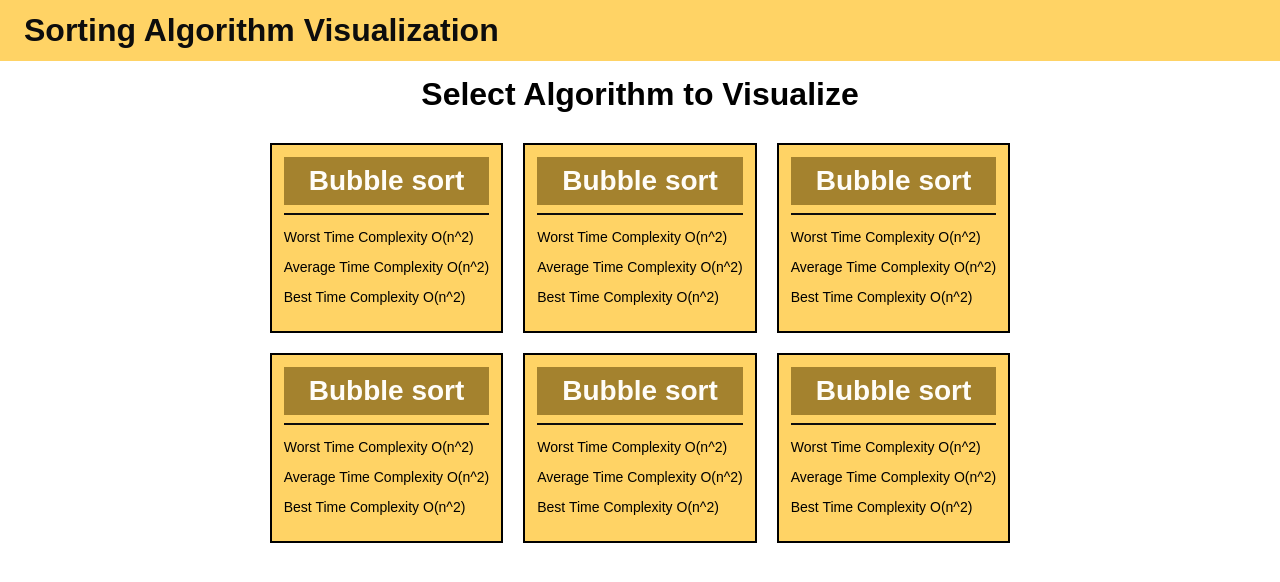
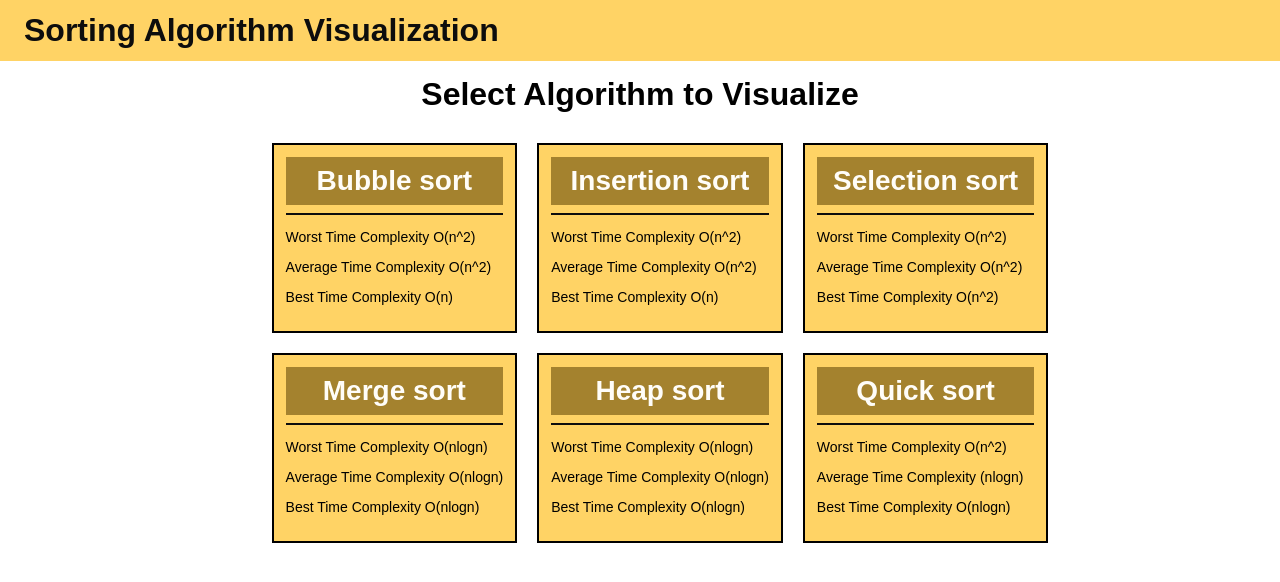
Before and after one commit to SSS-BBB/sorting-algorithm-visualization, a React (Vite) app: page / in a window 1280 px wide. Shown: the top 582 px of the page. Built offline with nearby package versions, Linux system fonts and the light colour scheme.

Commit message:
Showed algorithm data from algorithms json file
show in ul tag

```diff
--- a/src/pages/algorithm_selection/AlgorithmSelection.css
+++ b/src/pages/algorithm_selection/AlgorithmSelection.css
@@ -10,6 +10,7 @@
     grid-template-columns: repeat(3, 1fr);
     gap: 20px;
     margin-top: 30px;
+    list-style-type: none;
 }
 
 @media (max-width: 832px) {
--- a/src/pages/algorithm_selection/AlgorithmSelection.jsx
+++ b/src/pages/algorithm_selection/AlgorithmSelection.jsx
@@ -1,49 +1,25 @@
 import AlgorithmCard from "./components/AlgorithmCard.jsx";
-import "./AlgorithmSelection.css"
+import algorithms from "../../data/algorithms.json";
+import "./AlgorithmSelection.css";
 
 function AlgorithmSelection() {
+
+    const algorithmListItems = algorithms.map(algorithm =>
+        <li>
+            <AlgorithmCard
+                name={algorithm.name}
+                worstTimeComplexity={algorithm.timeComplexity.worstCase}
+                avgTimeComplexity={algorithm.timeComplexity.averageCase}
+                bestTimeComplexity={algorithm.timeComplexity.bestCase} />
+        </li>
+    );
 
     return (
         <div className="algorithm-selection">
             <h2>Select Algorithm to Visualize</h2>
-            <div className="algorithm-grid">
-                <AlgorithmCard
-                    name="Bubble sort"
-                    worstTimeComplexity="O(n^2)"
-                    avgTimeComplexity="O(n^2)"
-                    bestTimeComplexity="O(n^2)"
-                    />
-                <AlgorithmCard
-                    name="Bubble sort"
-                    worstTimeComplexity="O(n^2)"
-                    avgTimeComplexity="O(n^2)"
-                    bestTimeComplexity="O(n^2)"
-                    />
-                <AlgorithmCard
-                    name="Bubble sort"
-                    worstTimeComplexity="O(n^2)"
-                    avgTimeComplexity="O(n^2)"
-                    bestTimeComplexity="O(n^2)"
-                    />
-                <AlgorithmCard
-                    name="Bubble sort"
-                    worstTimeComplexity="O(n^2)"
-                    avgTimeComplexity="O(n^2)"
-                    bestTimeComplexity="O(n^2)"
-                    />
-                <AlgorithmCard
-                    name="Bubble sort"
-                    worstTimeComplexity="O(n^2)"
-                    avgTimeComplexity="O(n^2)"
-                    bestTimeComplexity="O(n^2)"
-                    />
-                <AlgorithmCard
-                    name="Bubble sort"
-                    worstTimeComplexity="O(n^2)"
-                    avgTimeComplexity="O(n^2)"
-                    bestTimeComplexity="O(n^2)"
-                    />
-            </div>
+            <ul className="algorithm-grid">
+                {algorithmListItems}
+            </ul>
         </div>
     );
 }
```
